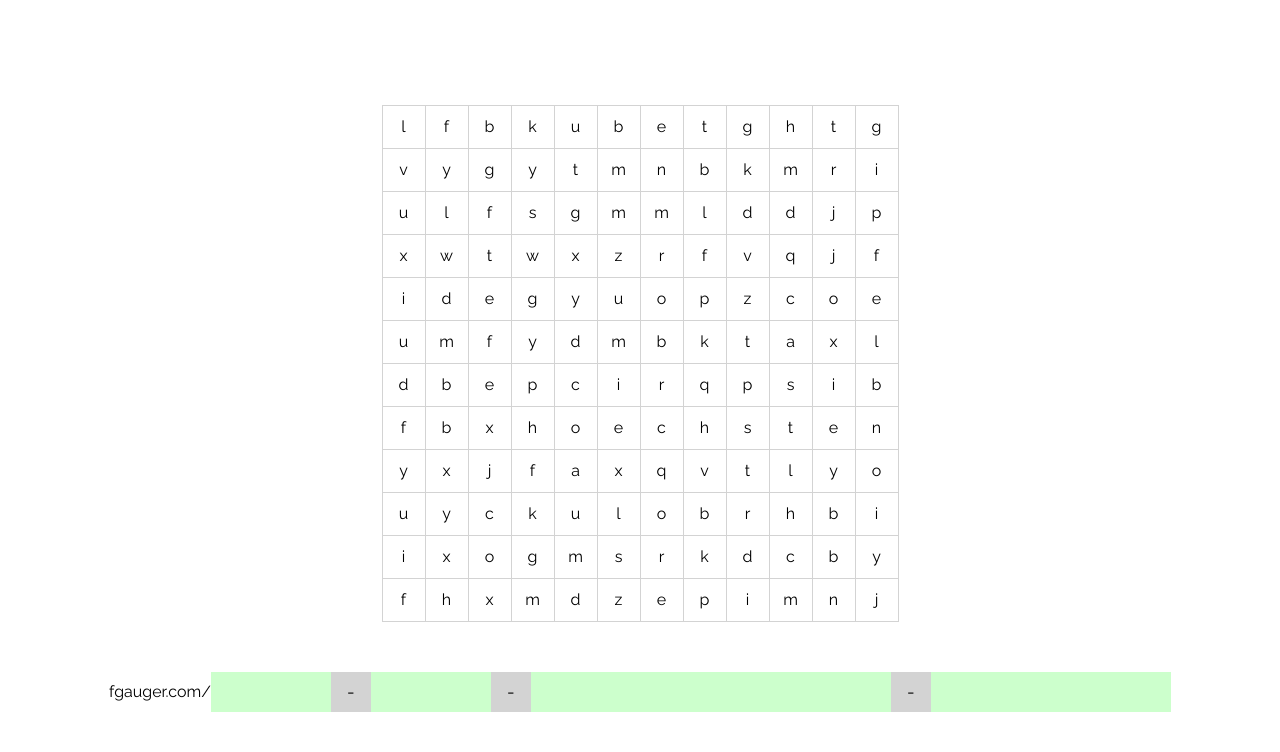
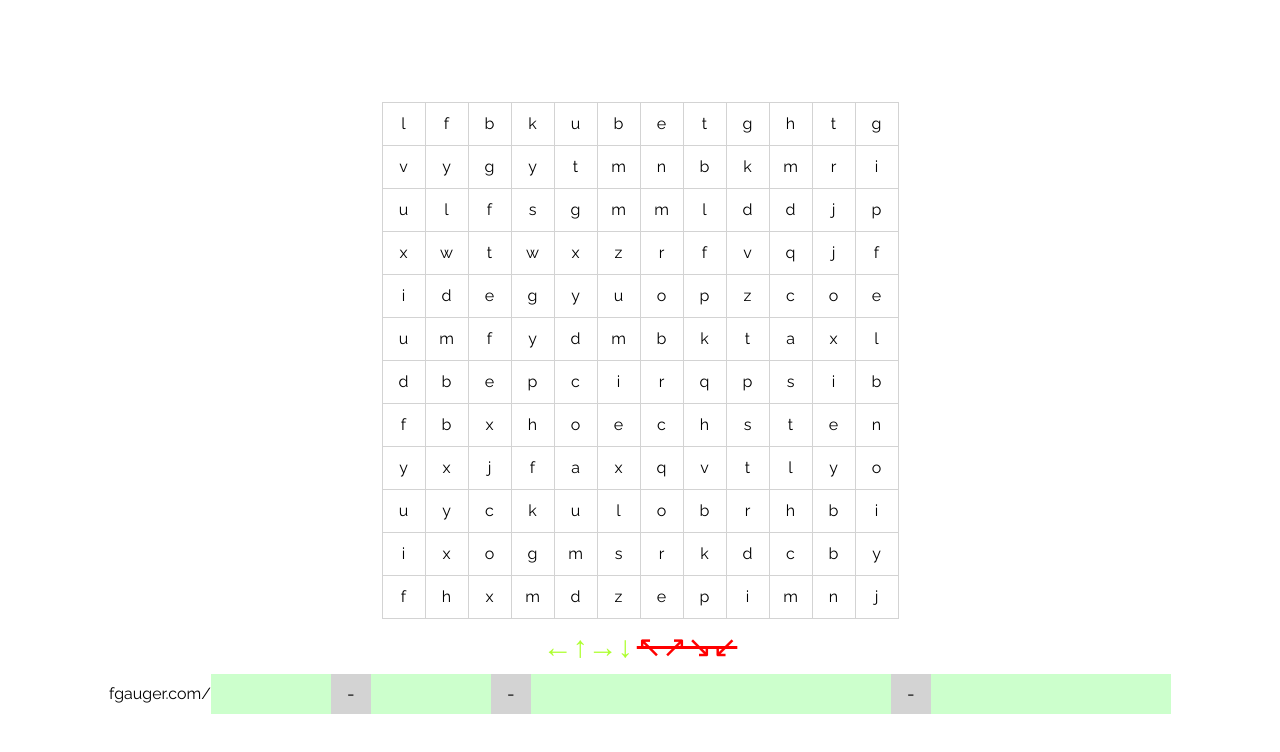
Before and after one commit to devgg/andi, a plain HTML site: page und-hinterzarten/index.html in a window 1280 px wide. Drawn offline with nearby package versions, Linux system fonts and the light colour scheme.

Commit message:
Add guides

```diff
--- a/und-hinterzarten/index.html
+++ b/und-hinterzarten/index.html
@@ -180,6 +180,10 @@
         <td>j</td>
     </tr>
 </table>
+<div id="guide">
+    <span id="yes">&#8592;&#8593;&#8594;&#8595;</span>
+    <span id="no">&#8598;&#8599;&#8600;&#8601;</span>
+</div>
 <div id="solution">
     <div id="url">fgauger.com/</div>
     <div class="field sol">
--- a/und-hinterzarten/style.css
+++ b/und-hinterzarten/style.css
@@ -5,7 +5,7 @@
 
 table {
     border-collapse: collapse;
-    margin-bottom: 50px;
+    margin-bottom: 10px;
 }
 
 body {
@@ -56,3 +56,20 @@ td {
     display: flex;
     flex-direction: row;
 }
+
+#guide {
+    margin-bottom: 10px;
+}
+
+span {
+    font-size: 30px;
+}
+
+#yes {
+    color: greenyellow;
+}
+
+#no {
+    color: red;
+    text-decoration: line-through;
+}
```
Also changed, not shown: bis-zum-hoechsten-gipfel/index.html (+5 -0 lines).
